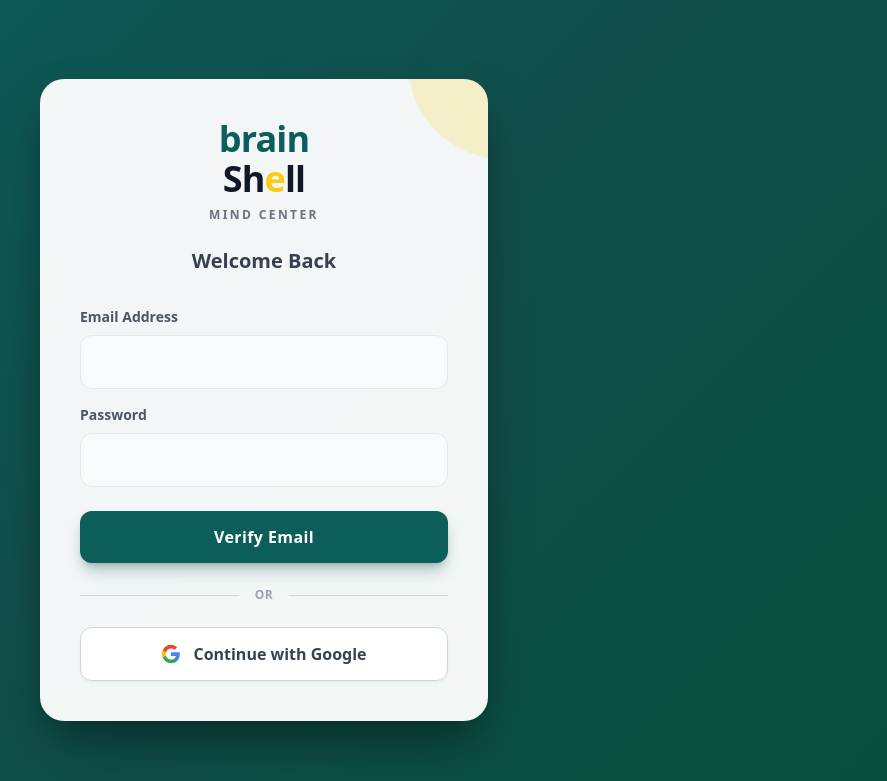
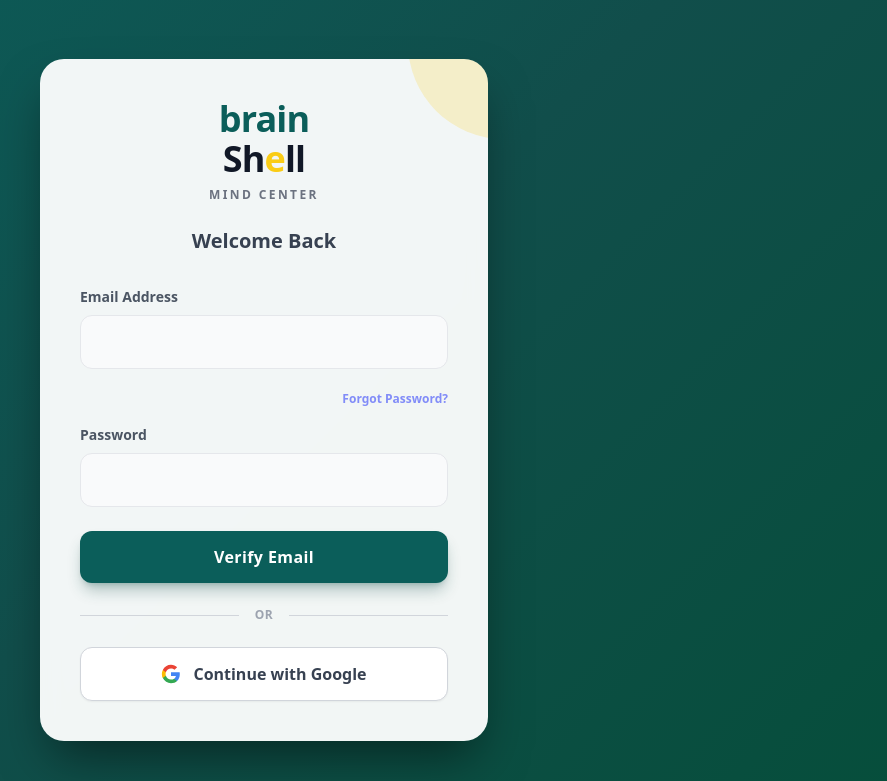
Before and after one commit to Adiyymac/brainshelli, a Flask app: page /login in a window 1280 px wide. Shown: the top 781 px of the page, without its empty margins (376-1263 px from the left). Run offline with Flask 3, Linux system fonts and the light colour scheme; some libraries are stand-ins or nearby versions.

Commit message:
Refactor login.html for improved structure and styling

```diff
--- a/api/templates/login.html
+++ b/api/templates/login.html
@@ -53,6 +53,9 @@
                 <label class="block text-gray-600 text-sm font-semibold mb-2">Email Address</label>
                 <input type="email" name="email" required class="w-full p-3.5 rounded-xl bg-gray-50 border border-gray-200 text-gray-800 focus:outline-none focus:ring-2 focus:ring-teal-600 focus:border-transparent transition">
             </div>
+            <div class="text-right mb-4">
+                <a href="/forgot-password" class="text-xs font-semibold text-indigo-400 hover:text-indigo-300 transition">Forgot Password?</a>
+            </div>
             <div class="mb-6">
                 <label class="block text-gray-600 text-sm font-semibold mb-2">Password</label>
                 <input type="password" name="password" required class="w-full p-3.5 rounded-xl bg-gray-50 border border-gray-200 text-gray-800 focus:outline-none focus:ring-2 focus:ring-teal-600 focus:border-transparent transition">
```
